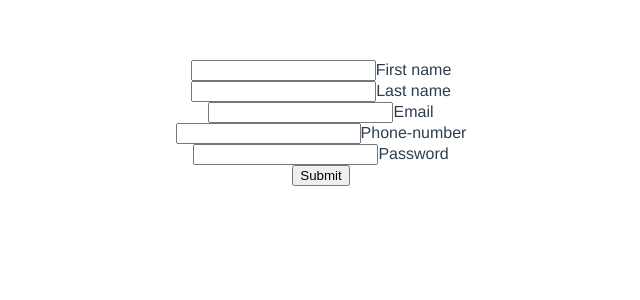
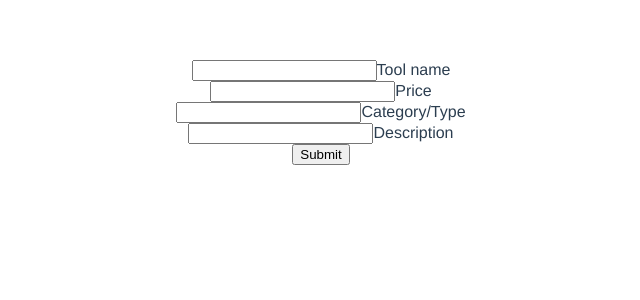
Before and after one commit to JosteinKleveland/Fullstack-utvikling-Javascript-Vue-MongoDB-Scrum, a Vue app in the folder ui/: page / in a window 1280 px wide. Shown: the top 300 px of the page, without its empty margins (319-959 px from the left). Built offline with nearby package versions, Linux system fonts and the light colour scheme.

Commit message:
Added simple GUI for registering tools to be sold

```diff
--- a/ui/src/App.vue
+++ b/ui/src/App.vue
@@ -1,14 +1,14 @@
 <template>
-  <LogIn msg="Welcome to Your Vue.js App"/>
+  <AddTool msg="Welcome to Your Vue.js App"/>
 </template>
 
 <script>
-import LogIn from './components/LogIn.vue'
+import AddTool from './components/AddTool.vue'
 
 export default {
   name: 'App',
   components: {
-    LogIn
+    AddTool
   }
 }
 </script>
--- /dev/null
+++ b/ui/src/components/AddTool.vue
@@ -0,0 +1,36 @@
+<template>
+    <form action="">
+      <input type="text" id="toolField">Tool name<br>
+      <input type="text" id="priceField">Price<br>
+      <input type="text" id="categoryField">Category/Type<br>
+      <input type="text" id="descriptionField">Description<br>
+      <input type="submit">
+    </form>
+   </template>
+
+   <script>
+   export default {
+     name: 'AddTool',
+     props: {
+       msg: String
+     }
+   }
+   </script>
+
+   <!-- Add "scoped" attribute to limit CSS to this component only -->
+   <style scoped>
+   h3 {
+     margin: 40px 0 0;
+   }
+   ul {
+     list-style-type: none;
+     padding: 0;
+   }
+   li {
+     display: inline-block;
+     margin: 0 10px;
+   }
+   a {
+     color: #42b983;
+   }
+   </style>
```
Also changed, not shown: 1 other file (tests, documents, lock files or other folders).
